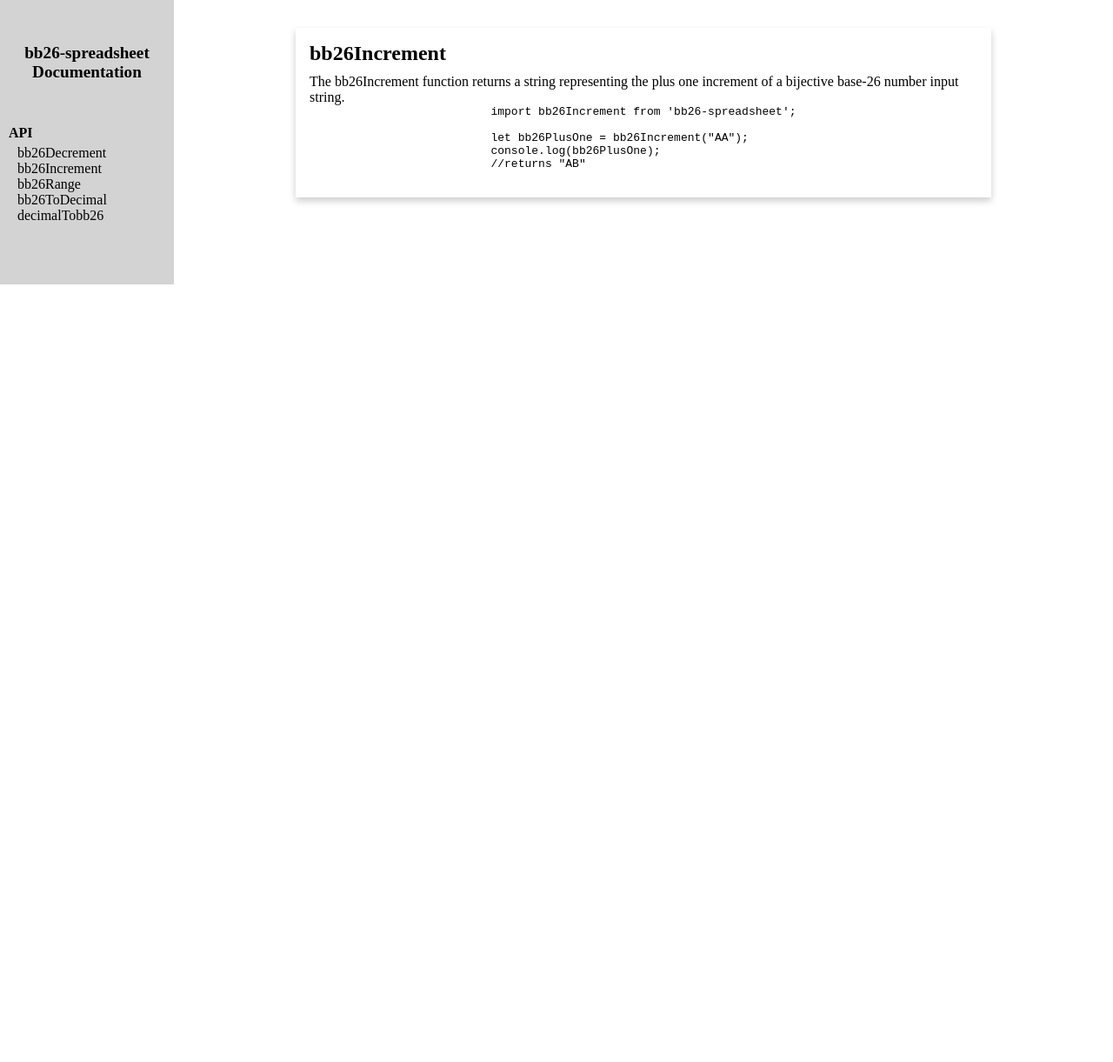
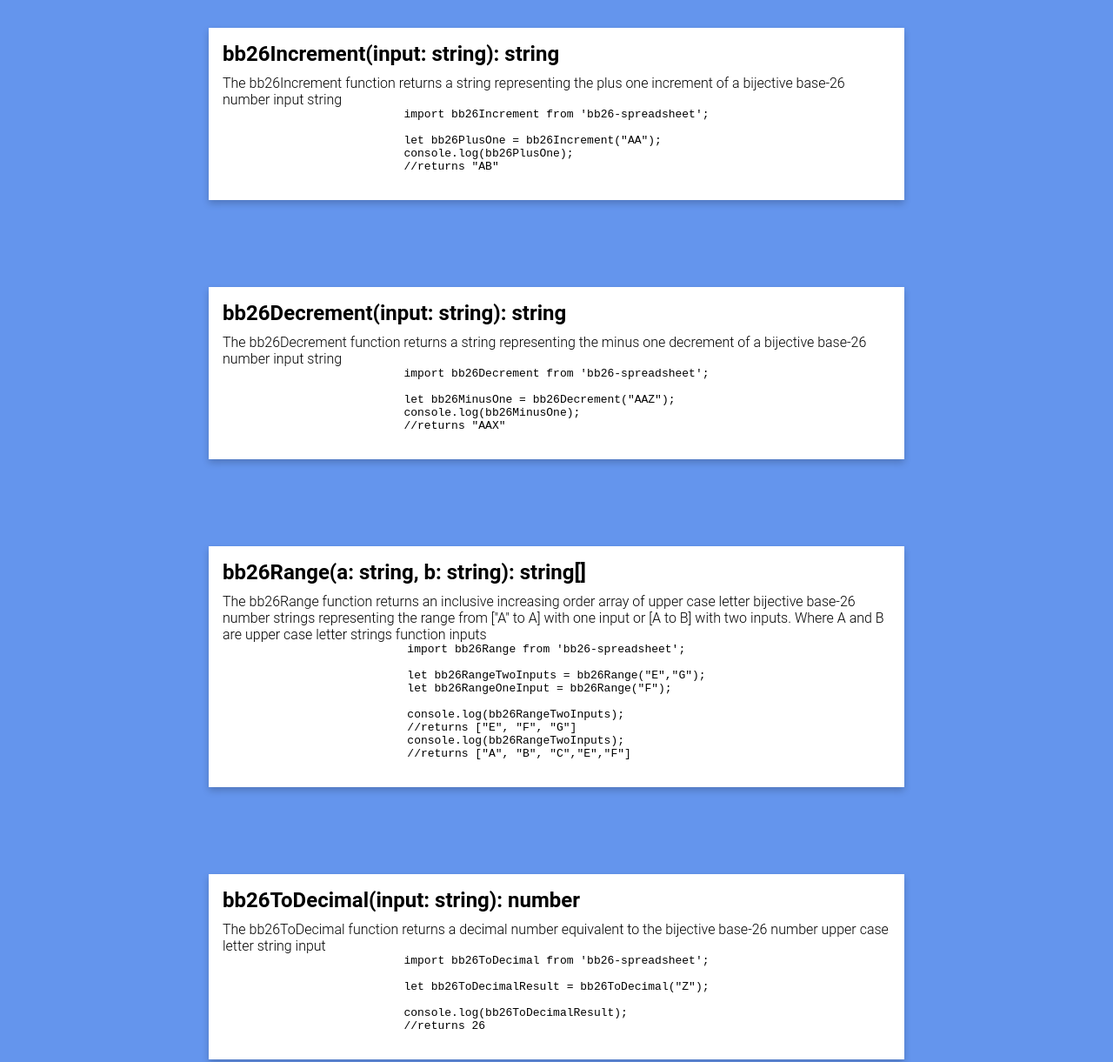
Before and after one commit to istareatscreens/bb26spreadsheet, a website: page docs/index.html in a window 1280 px wide. Shown: the top 1221 px of the page at 87% size. Before the commit the page ends 800 px from the top, so only its background shows below. Drawn offline with Linux system fonts and the light colour scheme; a web font is replaced by a local one.

Commit message:
updated docs

```diff
--- a/docs/index.html
+++ b/docs/index.html
@@ -8,28 +8,13 @@
   </head>
   <body>
     <div class="page">
-      <div class="sidebar-container">
-        <div class="menu-container">
-          <h1 class="menu-title">bb26-spreadsheet Documentation</h1>
-          <div class="menu-section">
-            <h2 class="menu-heading">API</h2>
-            <ul class="menu-list">
-              <li class="menu-item">bb26Decrement</li>
-              <li class="menu-item">bb26Increment</li>
-              <li class="menu-item">bb26Range</li>
-              <li class="menu-item">bb26ToDecimal</li>
-              <li class="menu-item">decimalTobb26</li>
-            </ul>
-          </div>
-        </div>
-      </div>
       <div class="content-container">
-        <div class="card">
-          <div class="card-content" id="bb26Decrement">
-            <h2 class="card-title">bb26Increment</h2>
+        <div class="card" id="bb26Increment">
+          <div class="card-content">
+            <h2 class="card-title">bb26Increment(input: string): string</h2>
             <p class="code-description">
               The bb26Increment function returns a string representing the plus
-              one increment of a bijective base-26 number input string.
+              one increment of a bijective base-26 number input string
             </p>
             <div class="code-container">
               <pre class="prettyprint code-block">
@@ -39,43 +24,96 @@ let bb26PlusOne = bb26Increment("AA");
 console.log(bb26PlusOne);
 //returns "AB"
               </pre>
-              <div class="function-code"></div>
-              <div class="solution-code"></div>
             </div>
           </div>
         </div>
-        <!--<div class="content-card" id="bb26Increment">
-          <h2 class="title">bb26Increment</h2>
-          <div class="code-container">
-            <div class="function-code"></div>
-            <div class="solution-code"></div>
+        <div class="card" id="bb26Decrement">
+          <div class="card-content">
+            <h2 class="card-title">bb26Decrement(input: string): string</h2>
+            <p class="code-description">
+              The bb26Decrement function returns a string representing the minus
+              one decrement of a bijective base-26 number input string
+            </p>
+            <div class="code-container">
+              <pre class="prettyprint code-block">
+import bb26Decrement from 'bb26-spreadsheet';
+
+let bb26MinusOne = bb26Decrement("AAZ");
+console.log(bb26MinusOne);
+//returns "AAX"
+              </pre>
+            </div>
           </div>
-          <p class="code-description"></p>
         </div>
-        <div class="content-card" id="bb26Range">
-          <h2 class="title">bb26Range</h2>
-          <div class="code-container">
-            <div class="function-code"></div>
-            <div class="solution-code"></div>
+        <div class="card" id="bb26Range">
+          <div class="card-content">
+            <h2 class="card-title">
+              bb26Range(a: string, b: string): string[]
+            </h2>
+            <p class="code-description">
+              The bb26Range function returns an inclusive increasing order array
+              of upper case letter bijective base-26 number strings representing
+              the range from ["A" to A] with one input or [A to B] with two
+              inputs. Where A and B are upper case letter strings function
+              inputs
+            </p>
+            <div class="code-container">
+              <pre class="prettyprint code-block">
+import bb26Range from 'bb26-spreadsheet';
+
+let bb26RangeTwoInputs = bb26Range("E","G");
+let bb26RangeOneInput = bb26Range("F");
+
+console.log(bb26RangeTwoInputs);
+//returns ["E", "F", "G"]
+console.log(bb26RangeTwoInputs);
+//returns ["A", "B", "C","E","F"]
+              </pre>
+            </div>
           </div>
-          <p class="code-description"></p>
         </div>
-        <div class="content-card" id="bb26ToDecimal">
-          <h2 class="title">bb26ToDecimal</h2>
-          <div class="code-container">
-            <div class="function-code"></div>
-            <div class="solution-code"></div>
+        <div class="card" id="bb26ToDecimal">
+          <div class="card-content">
+            <h2 class="card-title">
+              bb26ToDecimal(input: string): number
+            </h2>
+            <p class="code-description">
+              The bb26ToDecimal function returns a decimal number equivalent to
+              the bijective base-26 number upper case letter string input
+            </p>
+            <div class="code-container">
+              <pre class="prettyprint code-block">
+import bb26ToDecimal from 'bb26-spreadsheet';
+
+let bb26ToDecimalResult = bb26ToDecimal("Z");
+
+console.log(bb26ToDecimalResult);
+//returns 26
+              </pre>
+            </div>
           </div>
-          <p class="code-description"></p>
         </div>
-        <div class="content-card" id="decimalTobb26">
-          <h2 class="title">decimalTobb26</h2>
-          <div class="code-container">
-            <div class="function-code"></div>
-            <div class="solution-code"></div>
+        <div class="card" id="decimalTobb26">
+          <div class="card-content">
+            <h2 class="card-title">
+              decimalTobb26(input: number): string
+            </h2>
+            <p class="code-description">
+              The decimalTobb26 function returns a bijective base-26 number
+              upper case letter string equivalent to the decimal number input
+            </p>
+            <div class="code-container">
+              <pre class="prettyprint code-block">
+import decimalTobb26 from 'bb26-spreadsheet';
+
+let decimalTobb26Result = decimalTobb26("497");
+
+console.log(decimalTobb26Result);
+//returns "SC"
+              </pre>
+            </div>
           </div>
-          <p class="code-description"></p>
-        </div>-->
+        </div>
       </div>
     </div>
   </body>
--- a/docs/styles.css
+++ b/docs/styles.css
@@ -4,67 +4,44 @@
   box-sizing: border-box;
 }
 
+@font-face {
+  font-family: "Roboto";
+  src: url("Roboto-Light-webfont.woff") format("woff");
+  font-style: normal;
+  font-weight: 300;
+}
+
+@font-face {
+  font-family: "Roboto";
+  src: url("Roboto-LightItalic-webfont.woff") format("woff");
+  font-style: italic;
+  font-weight: 300;
+}
+
+@font-face {
+  font-family: "Roboto";
+  src: url("Roboto-Bold-webfont.woff") format("woff");
+  font-style: normal;
+  font-weight: 700;
+}
+
 html,
 body {
   height: 100%;
+  font-family: "Roboto", sans-serif;
+  font-weight: 300;
 }
 
 element {
   --text-color: black;
-  --background-color: white;
+  --background-color: navy;
   --sidebar-color: grey;
 }
 
 .page {
   display: flex;
   justify-content: center;
-}
-
-.sidebar-container {
-  display: flex;
-  background-color: lightgrey;
-  flex-direction: column;
-  flex: initial;
-  /* border: 1px solid black; */
-}
-
-.menu-container {
-  width: 200px;
-  display: flex;
-  flex-direction: column;
-  /* border: 1px solid black; */
-}
-
-.menu-title {
-  margin-top: 50px;
-  display: flex;
-  justify-content: center;
-  list-style-type: none;
-  text-align: center;
-  font-size: 1.2em;
-}
-
-.menu-section {
-  display: flex;
-  margin-left: 10px;
-  margin-top: 50px;
-  flex-direction: column;
-  /* border: 1px solid black; */
-}
-
-.menu-heading {
-  font-size: 1em;
-}
-
-.menu-list {
-  margin-left: 10px;
-  list-style-type: none;
-  padding-left: 0px;
-  padding-right: 0px;
-  margin-right: 0px;
-  margin-top: 5px;
-  margin-bottom: 10px;
-  text-align: left;
+  background-color: cornflowerblue;
 }
 
 .content-container {
@@ -72,11 +49,11 @@ element {
   display: flex;
   flex-direction: column;
   align-items: center;
-  flex: 2;
-  /* border: 1px solid black; */
+  flex-shrink: 0;
 }
 
 .card {
+  background-color: white;
   margin-bottom: 100px;
   box-shadow: 0 4px 8px 0 rgba(0, 0, 0, 0.2);
   height: fit-content;
@@ -109,37 +86,3 @@ element {
 .card-title {
   margin-bottom: 10px;
 }
-
-/* .sidebar-container {
-  display: flex;
-  flex-direction: column;
-  flex: initial;
-}
-
-.content-container {
-  display: flex;
-  flex-direction: column;
-  flex: 3;
-}
-
-.menu-container {
-  display: flux;
-  flex-direction: column;
-}
-
-.menu-title {
-  list-style-type: none;
-  font-size: 1.25em;
-}
-
-.menu-heading {
-  font-size: 0.9em;
-}
-
-.menu-item {
-  margin: 5%;
-}
-/*
-.menu-list {
-  list-style-type: none;
-} */
```
